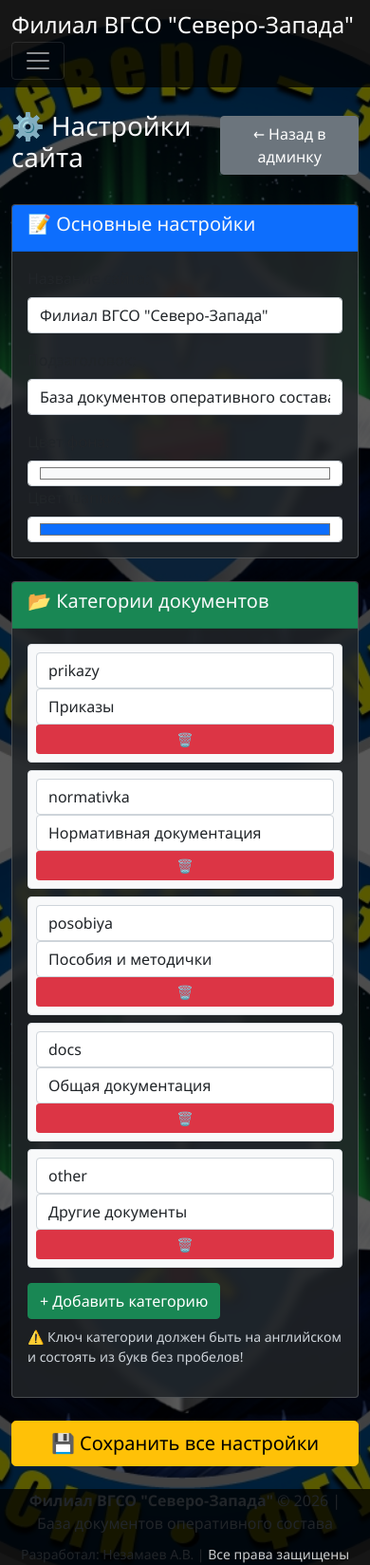
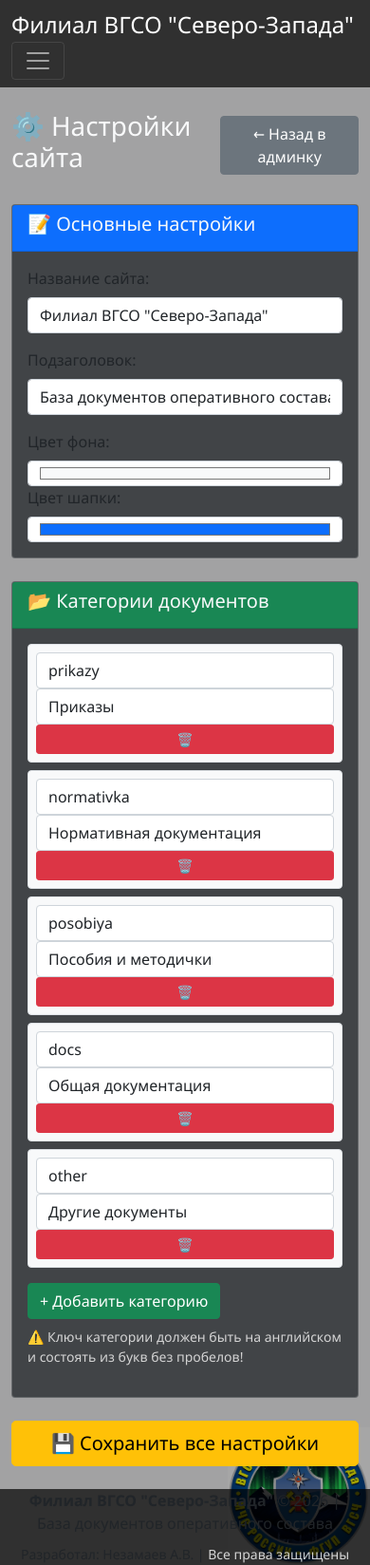
Before and after one commit to nezamaevaleks-a11y/vgsch-docs, a Flask app: page /admin/settings in a window 390 px wide. Shown: the whole page at 95% size. Run offline with Flask 3, Linux system fonts and the light colour scheme; the visitor is signed in with stand-in values (Sample User, id 1).

Commit message:
Логотип в правом нижнем углу, фон светлее

```diff
--- a/templates/base.html
+++ b/templates/base.html
@@ -8,32 +8,26 @@
     <style>
         /* --- Стили для фона с логотипом --- */
         body {
-            /* 1. Задаём фоновое изображение (логотип) */
             background-image: url("{{ url_for('static', filename='logo.jpg') }}");
-            /* 2. Запрещаем повторение картинки */
             background-repeat: no-repeat;
-            /* 3. Картинка масштабируется, занимая весь экран, но не обрезается */
-            background-size: cover;
-            /* 4. Картинка всегда по центру */
-            background-position: center center;
-            /* 5. Делаем фон фиксированным при прокрутке */
+            /* Логотип не на весь экран, а в правом нижнем углу, поменьше */
+            background-size: 350px;
+            background-position: right bottom;
             background-attachment: fixed;
-            /* 6. Важно! Здесь добавляем основной цвет фона, который будет виден,
-                  пока грузится картинка. А также как "подложка" для текста. */
+            /* Светлый фон-подложка */
             background-color: {{ background_color }};
             font-family: 'Segoe UI', Tahoma, Geneva, Verdana, sans-serif;
         }
 
-        /* Добавляем тёмную полупрозрачную подложку под весь контент,
-           чтобы текст на фоне картинки был чётким и читаемым. */
+        /* Полупрозрачный слой — СВЕТЛЕЕ (было 0.65, стало 0.4) */
         .content-wrapper {
-            background-color: rgba(0, 0, 0, 0.65); /* 65% чёрный слой поверх картинки */
-            min-height: 100vh; /* Растягиваем на всю высоту экрана */
+            background-color: rgba(0, 0, 0, 0.35); /* 35% чёрного — светлее */
+            min-height: 100vh;
         }
 
-        /* Стили для шапки и подвала делаем более прозрачными / контрастными */
+        /* Шапка и подвал чуть темнее для контраста */
         .navbar, .footer {
-            background-color: rgba(0, 0, 0, 0.75) !important; /* Тёмный, но не полностью */
+            background-color: rgba(0, 0, 0, 0.7) !important;
         }
 
         .footer a {
@@ -45,40 +39,39 @@
             text-decoration: underline;
         }
 
-        /* Для карточек с документами, чтобы они выделялись на тёмном фоне */
+        /* Карточки документов — тоже светлее */
         .card {
-            background-color: rgba(33, 37, 41, 0.85); /* Полупрозрачный тёмный фон */
-            backdrop-filter: blur(4px); /* Лёгкое размытие */
+            background-color: rgba(33, 37, 41, 0.75);
+            backdrop-filter: blur(4px);
             border: 1px solid rgba(255,255,255,0.2);
         }
         .card-title, .card-text {
-            color: #f8f9fa; /* Светлый текст */
+            color: #f8f9fa;
         }
-        /* Для простых текстовых блоков */
-        p, h1, h2, h3, h4, h5, h6, .lead, .text-muted {
+
+        /* Текст */
+        p, h1, h2, h3, h4, h5, h6, .lead {
             color: #f8f9fa !important;
         }
         .text-muted {
-            color: #ced4da !important;
+            color: #d4d4d4 !important;
         }
-
-        /* --- Логотип в шапке теперь не нужен, убираем или оставляем маленьким? --- */
-        /* Я его уберу, чтобы не мешал фоновому. Но можно и оставить очень маленьким. */
-        /* По желанию: скроем логотип, т.к. он теперь на фоне */
-        .navbar-brand img {
-            display: none;
-        }
-        /* Или вы можете удалить блок <a> с картинками из HTML ниже, я их закомментирую */
-        /* ------------------------------------------------------------ */
 
         /* Адаптивность */
         .search-form {
             min-width: 250px;
         }
+
+        /* На телефонах логотип ещё меньше */
         @media (max-width: 768px) {
-            .search-form {
-                width: 100%;
-                margin-top: 10px;
+            body {
+                background-size: 200px;
+            }
+        }
+
+        @media (max-width: 480px) {
+            body {
+                background-size: 150px;
             }
         }
     </style>
@@ -87,20 +80,17 @@
 <body>
 <div class="content-wrapper">
     <!-- ШАПКА -->
-    <nav class="navbar navbar-expand-lg navbar-dark" style="background-color: rgba(0,0,0,0.75)">
+    <nav class="navbar navbar-expand-lg navbar-dark" style="background-color: rgba(0,0,0,0.7)">
         <div class="container">
-            <!-- Название сайта по центру (можно оставить или убрать) -->
             <div class="text-center flex-grow-1">
                 <span class="navbar-brand mb-0" style="font-size: 1.5rem;">{{ site_title }}</span>
                 <small class="text-white-50 d-block d-none d-md-block">{{ site_subtitle }}</small>
             </div>
 
-            <!-- Кнопка меню для телефона -->
             <button class="navbar-toggler" type="button" data-bs-toggle="collapse" data-bs-target="#navbarNav">
                 <span class="navbar-toggler-icon"></span>
             </button>
 
-            <!-- Меню навигации (поиск и админка) -->
             <div class="collapse navbar-collapse" id="navbarNav">
                 <ul class="navbar-nav ms-auto">
                     <li class="nav-item me-2">
@@ -117,7 +107,6 @@
         </div>
     </nav>
 
-    <!-- Основной контент -->
     <div class="container mt-4">
         {% with messages = get_flashed_messages() %}
             {% if messages %}
@@ -133,7 +122,6 @@
         {% block content %}{% endblock %}
     </div>
 
-    <!-- ПОДВАЛ -->
     <footer class="footer mt-4">
         <div class="container text-center">
             <div>
```
